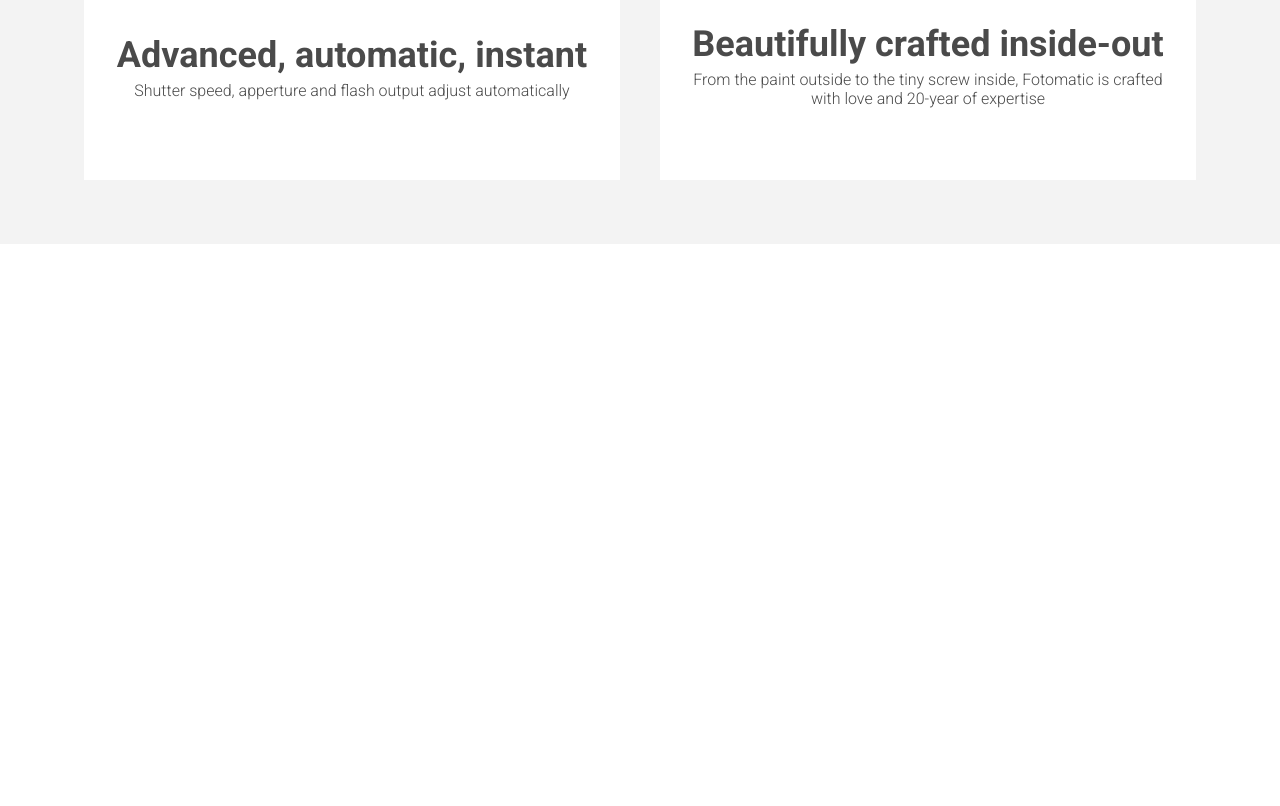
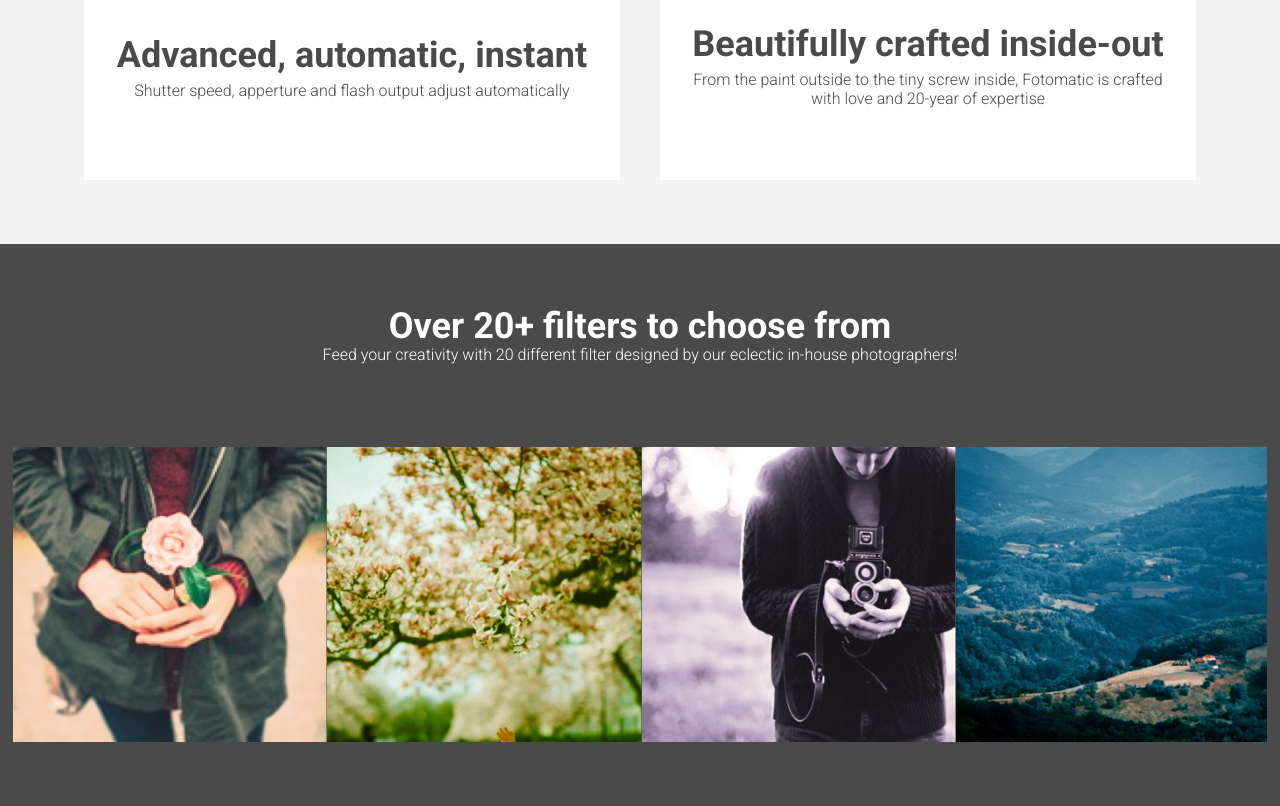
Before and after one commit to mattburnett-repo/fotomatic, a plain HTML site: page index.html in a window 1280 px wide. Shown: the part 1191-1997 px from the top of the page. Before the commit the page ends 1435 px from the top, so only its background shows below. Drawn offline with Linux system fonts and the light colour scheme; a web font is replaced by a local one.

Commit message:
finished filters section

```diff
--- a/index.html
+++ b/index.html
@@ -80,7 +80,7 @@
     </div>
 
     <!-- Filters Section -->
-    <!-- <div id="filters-section">
+    <div id="filters-section">
       <div class="content center">
         <h2>Over 20+ filters to choose from</h2>
         <h3>Feed your creativity with 20 different filter designed by our eclectic in-house photographers!</h3>
@@ -99,10 +99,10 @@
           <img src="./resources/images/filter-4.png" />
         </div>
       </div>
-    </div> -->
+    </div>
 
-    <!-- Quotes Section
-    <div id="quotes-section">
+    <!-- Quotes Section -->
+    <!-- <div id="quotes-section">
       <div class="content center">
         <span class="quote">“It’s truly something that could create a brand new photography Renaissance”</span>
         <img class="quote-citation" src="./resources/images/photography-logo.png" />
--- a/resources/css/style.css
+++ b/resources/css/style.css
@@ -312,6 +312,7 @@ header .mobile {
 }
 
 #filters-section .images-container {
+  display: flex;
   max-width: 100%;
   padding: 0 1%;
 }
```
